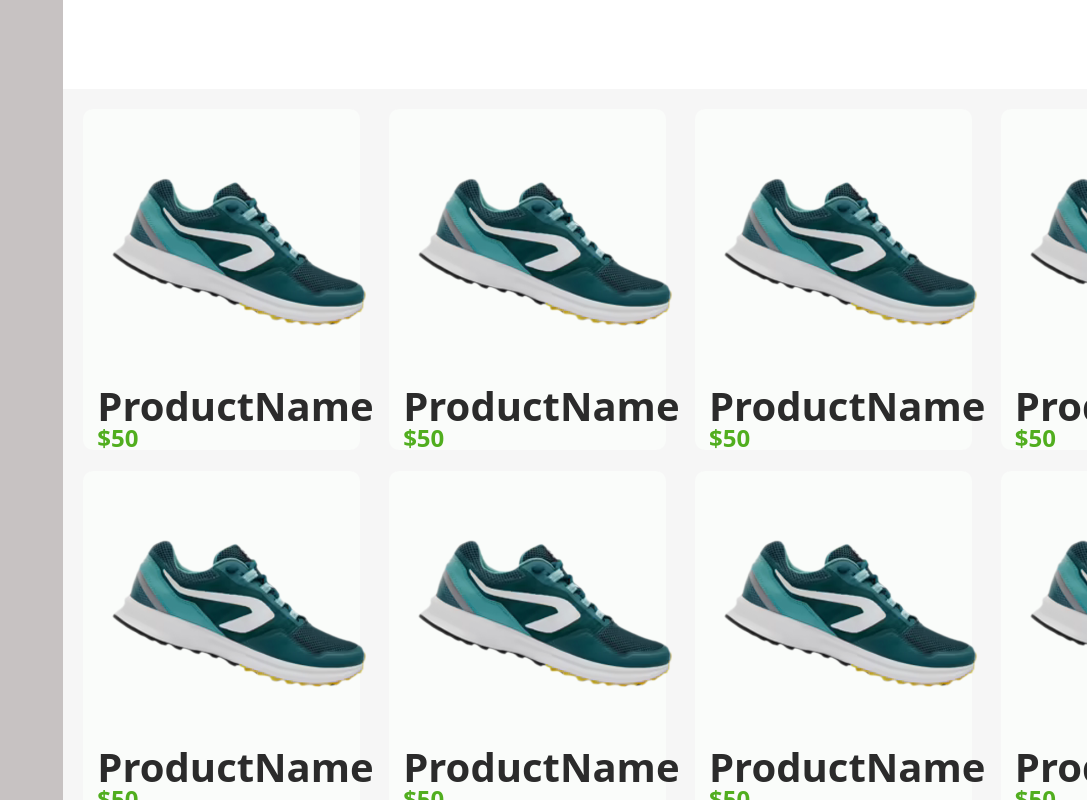
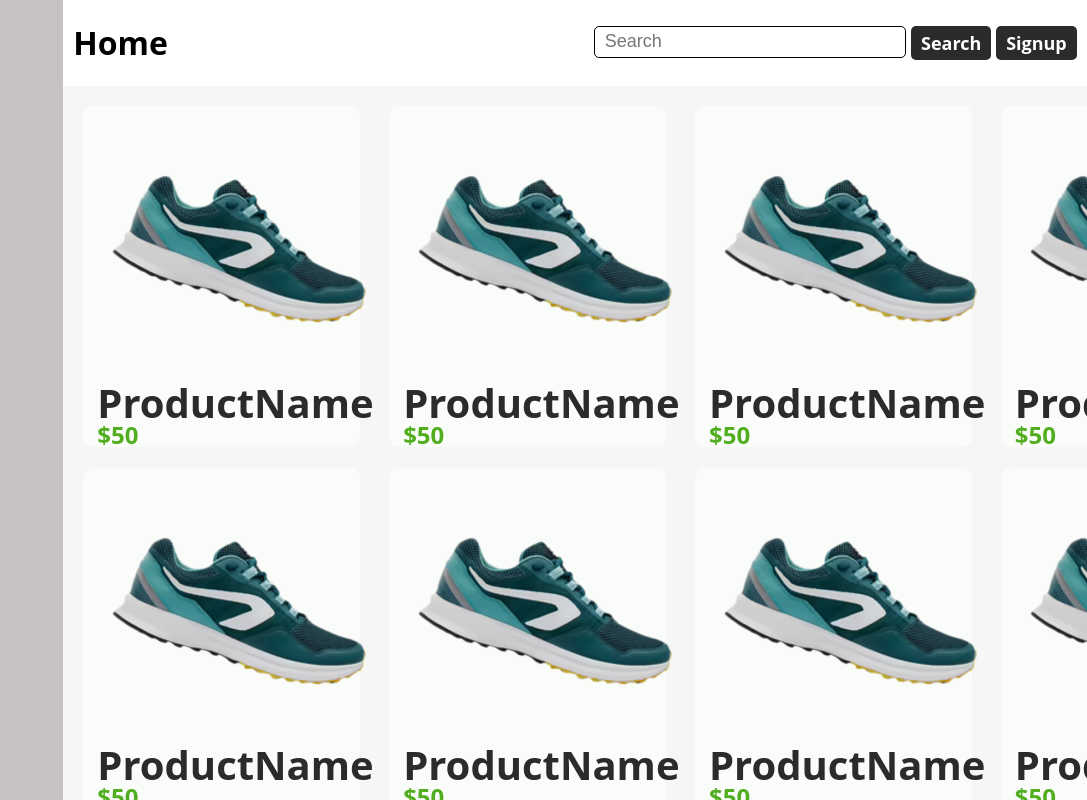
Before and after one commit to Niyasin/more-to-buy, a Next.js app: page / in a window 1280 px wide. Shown: the whole page, without its empty margins (193-1280 px from the left). Built offline with nearby package versions, Linux system fonts and the light colour scheme.

Commit message:
header 👽

```diff
--- a/pages/index.js
+++ b/pages/index.js
@@ -4,6 +4,8 @@ import { useState } from 'react';
 import styles from '../styles/Home.module.css'
 
 export default function Home() {
+  const [title,setTitle]=useState('Home');
+  const [user,setUser]=useState(false);
   const [items,setItems]=useState([
     { name:'ProductName', prize:'$50', image:'./sample.png', status:true,},
     { name:'ProductName', prize:'$50', image:'./sample.png', status:true,},
@@ -21,7 +23,16 @@ export default function Home() {
         <title>More To Buy</title>
         <meta name="description" content="Generated by create next app" />
       </Head>
-      <div className='header'></div>
+      <div className='header'>
+        <div className='left'>
+          <h1>{title}</h1>
+        </div>
+        <div className='right'>
+        <input placeholder='Search'></input>
+        <div className='button'>Search</div>
+        {!user?<div className='button'>Signup</div>:''}
+        </div>
+      </div>
       <div className='sidePanel'></div>
       <div className='productsContainer'>
       {items.map(I=>{
--- a/styles/globals.css
+++ b/styles/globals.css
@@ -25,12 +25,42 @@ h3{
  grid-template-rows: 100%;
  grid-template-areas: 'a h' 'a b';
  grid-template-columns: 2fr 8fr;
- grid-template-rows: 1fr 8fr;
+ grid-template-rows: 1fr 20fr;
  overflow-y: hidden;
 
 }
+.button{
+  background: #2b2b2b;
+  color: #fff;
+  padding: 5px 10px;
+  border-radius:5px;
+  font-weight: bold;
+  font-size:18px;
+  cursor: pointer;
+}
+.left{
+
+}
+.right{
+  display: flex;
+  gap:1%;
+}
+input{
+  width: 300px;
+  height:30px;
+  font-size:18px;
+  border-radius:5px;
+  border: 1px solid #000;
+  outline: none;
+  padding: 0 10px;
+}
 .header{
   grid-area:h;
+  display: flex;
+  justify-content: space-between;
+  align-items: center;
+  margin: 0 1%;
+  gap:1%;
 }
 .sidePanel{
   grid-area:a;
```
